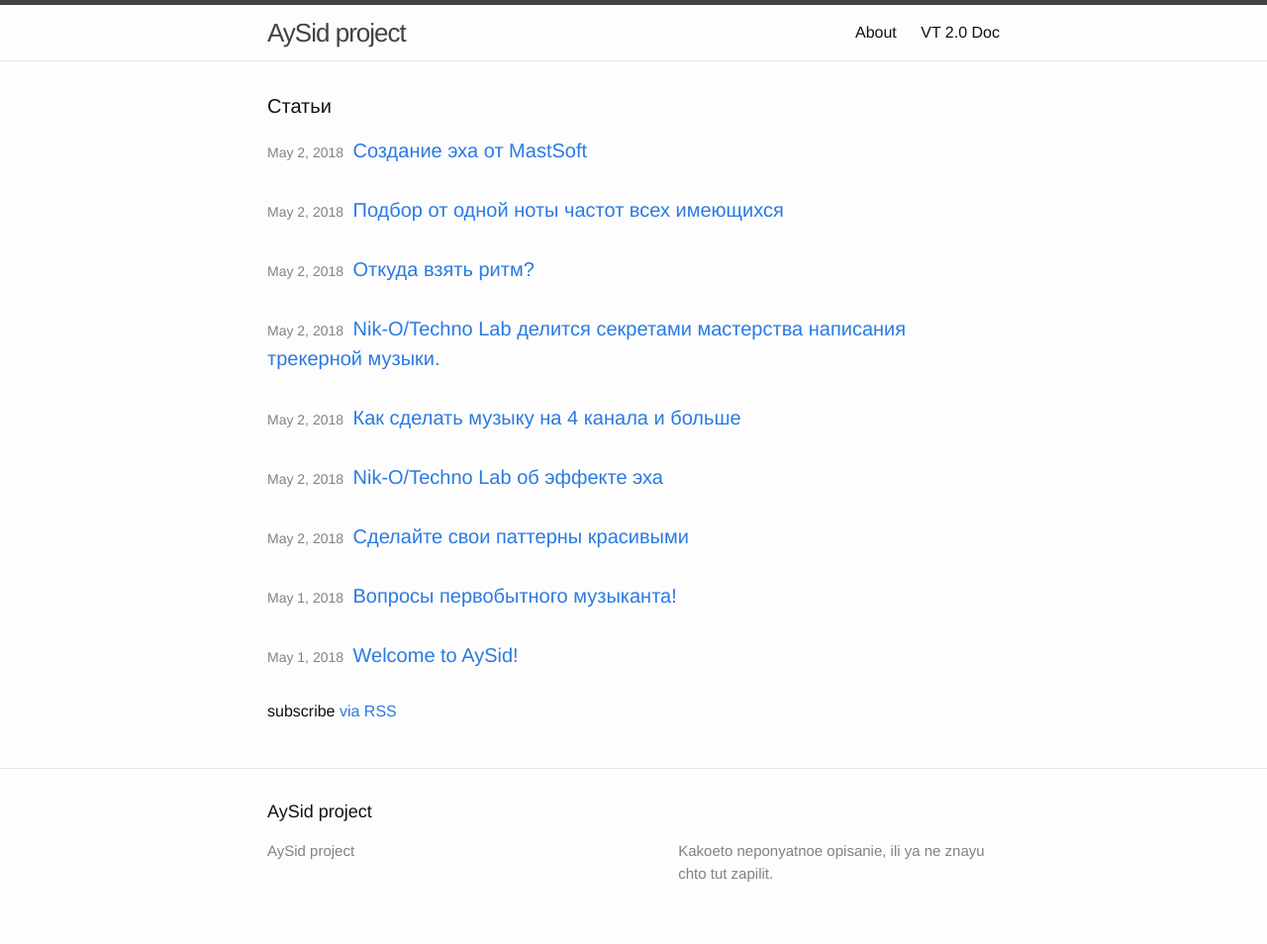
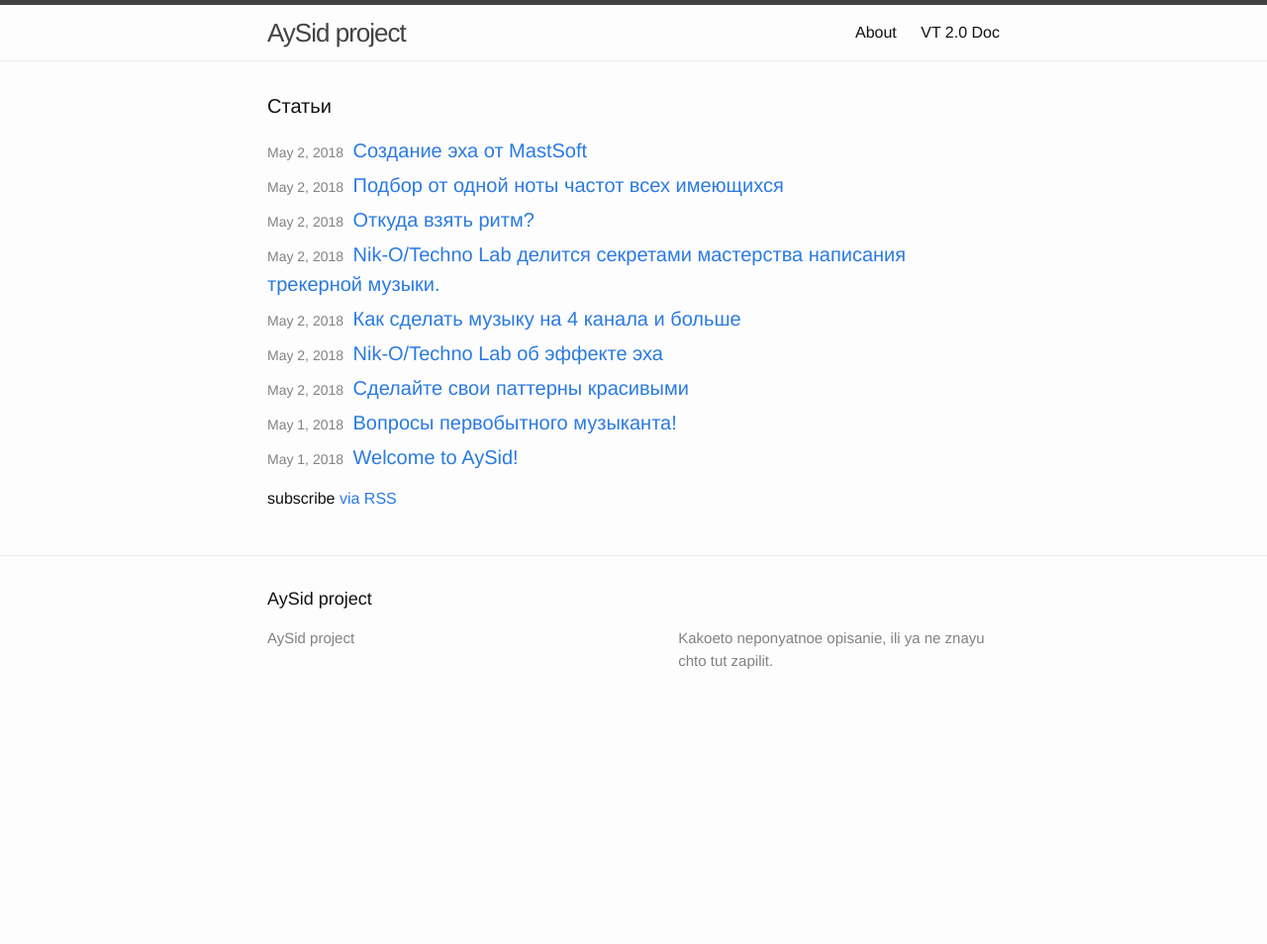
Before and after one commit to qboneteam/aysid, a Jekyll site: the page built from index.html, in a window 1280 px wide. Shown: the whole page at 99% size. Built offline with Jekyll 4.4.1, drawn with Linux system fonts in a browser that asks for light colours; after the commit the page ends 900 px from its top, so only the background shows below that.

Commit message:
Update _theme.scss
fix list margin

```diff
--- a/_sass/_theme.scss
+++ b/_sass/_theme.scss
@@ -4,8 +4,6 @@
     margin-left: 5px;
 }
 
-.post-list {
-  .li {
-    margin-bottom: 5px;
-  }
+.post-list>li {
+  margin-bottom: 5px;
 }
```
